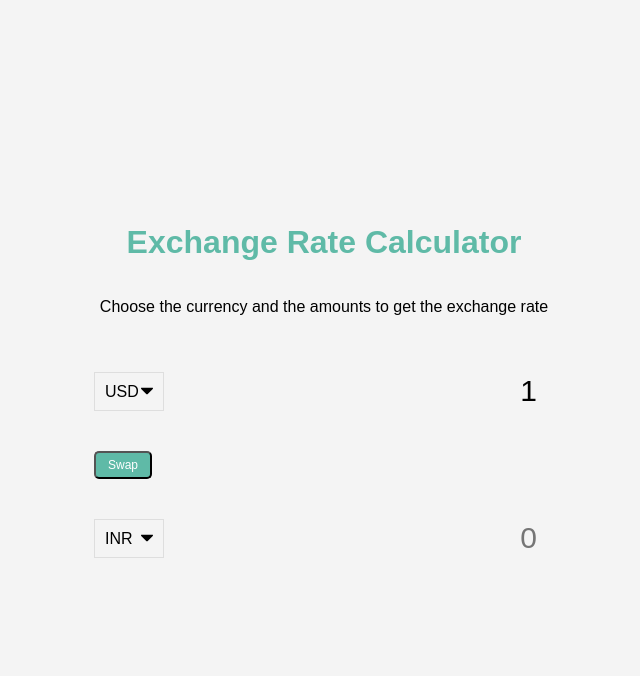
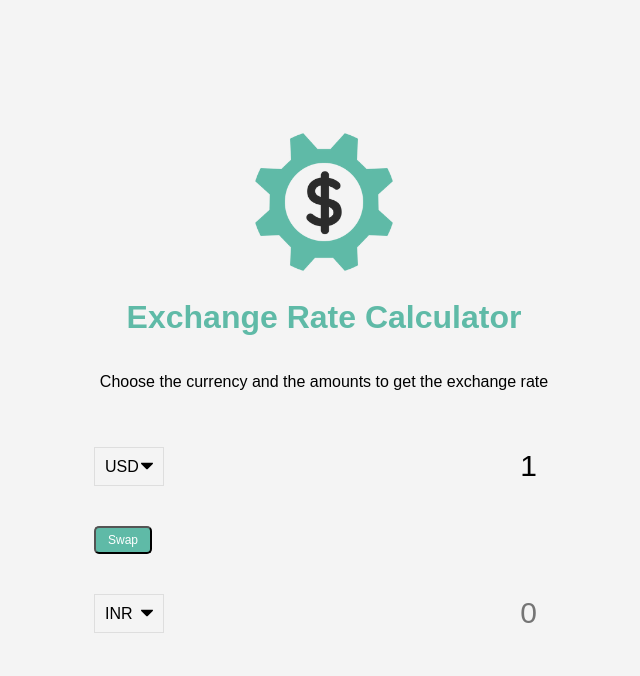
Before and after one commit to arif238/exchange-rate, a plain HTML site: page index.html in a window 1280 px wide. Shown: the whole page, without its empty margins (316-956 px from the left). Drawn offline with Linux system fonts and the light colour scheme; no server answers.

Commit message:
Update index.html

```diff
--- a/index.html
+++ b/index.html
@@ -7,7 +7,7 @@
     <link rel="stylesheet" href="style.css">
 </head>
 <body>
-    <img src="img/money.png" alt="" class="money-img">
+    <img src="money.png" alt="" class="money-img">
     <h1>Exchange Rate Calculator</h1>
     <p>Choose the currency and the amounts to get the exchange rate </p>
     <div class="container">
```
